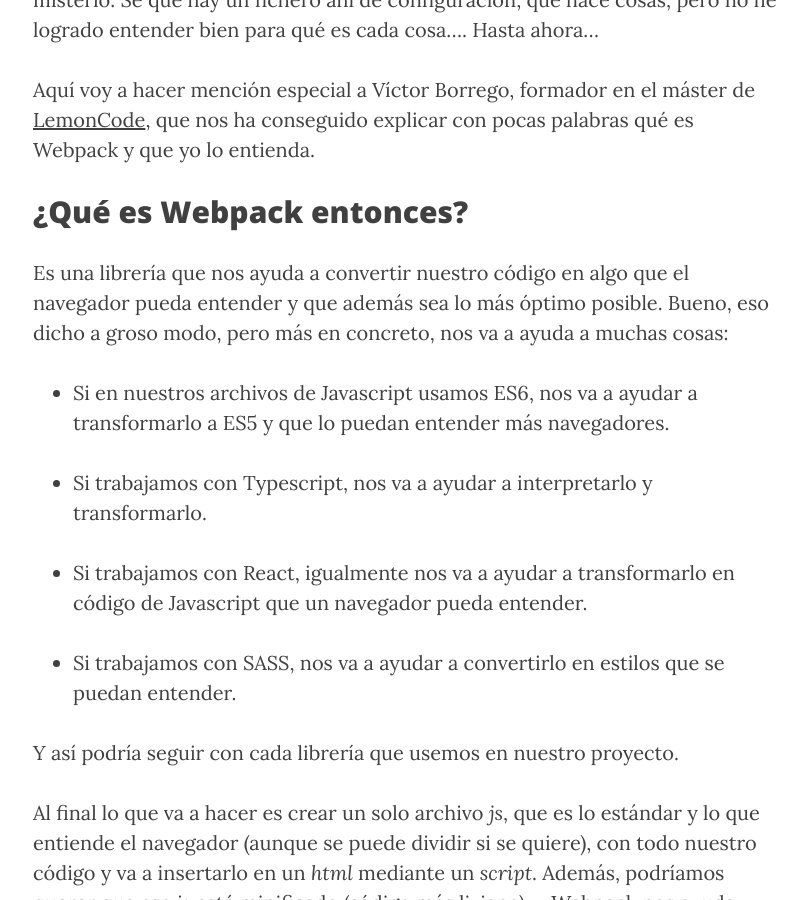
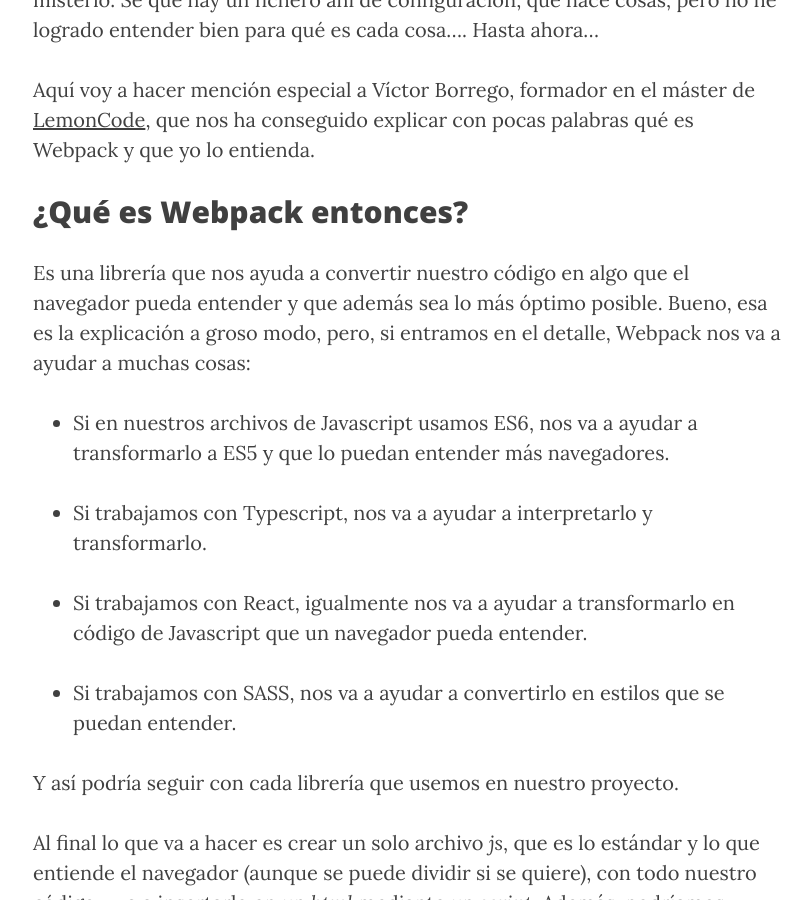
Before and after one commit to Alienah/alienah.github.io, a Jekyll site: the page built from _posts/2021-06-05-Webpack-y-sus-colegas.md, in a window 1280 px wide and 900 px high, scrolled down 698 px. Shown: the whole window, without its empty margins (232-1044 px from the left). Built offline with Jekyll 4.4.1, drawn with Linux system fonts in a browser that asks for light colours; nearby versions of some CDN libraries; comment, search, counter and statistics services are not loaded.

Commit message:
[fix] change text in webpack post

```diff
--- a/_posts/2021-06-05-Webpack-y-sus-colegas.md
+++ b/_posts/2021-06-05-Webpack-y-sus-colegas.md
@@ -18,8 +18,7 @@ Aquí voy a hacer mención especial a Víctor Borrego, formador en el máster de
 ## ¿Qué es Webpack entonces?
 
 
-Es una librería que nos ayuda a convertir nuestro código en algo que el navegador pueda entender y que además sea lo más óptimo posible. Bueno, eso dicho a groso modo, pero más en concreto, nos va a ayuda a muchas cosas:
-
+Es una librería que nos ayuda a convertir nuestro código en algo que el navegador pueda entender y que además sea lo más óptimo posible. Bueno, esa es la explicación a groso modo, pero, si entramos en el detalle, Webpack nos va a ayudar a muchas cosas:
 
 * Si en nuestros archivos de Javascript usamos ES6, nos va a ayudar a transformarlo a ES5 y que lo puedan entender más navegadores.
 
```
